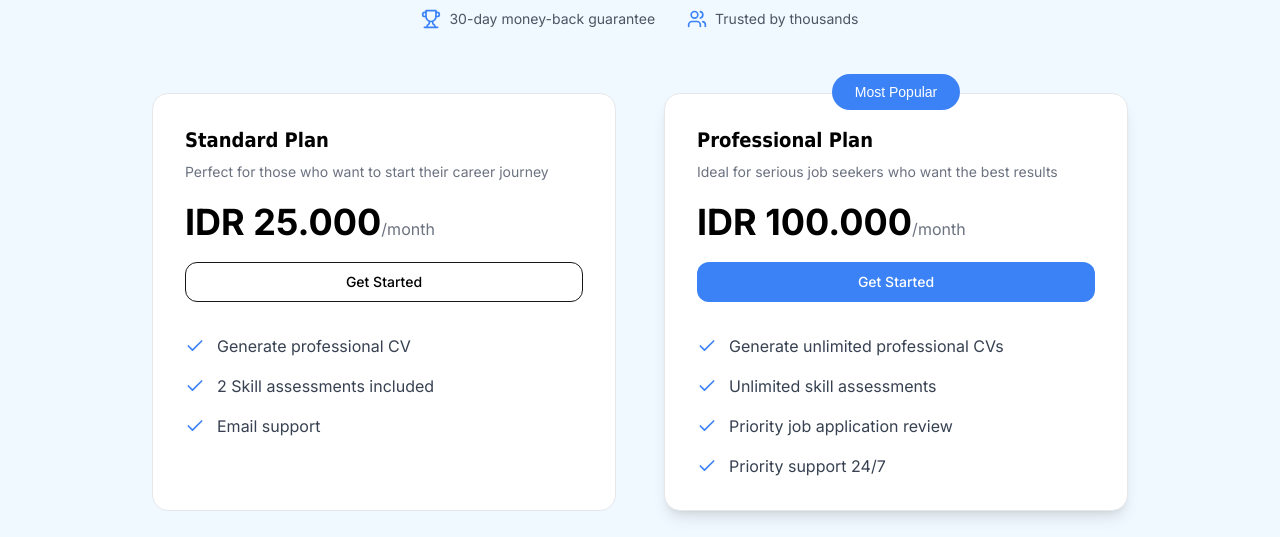
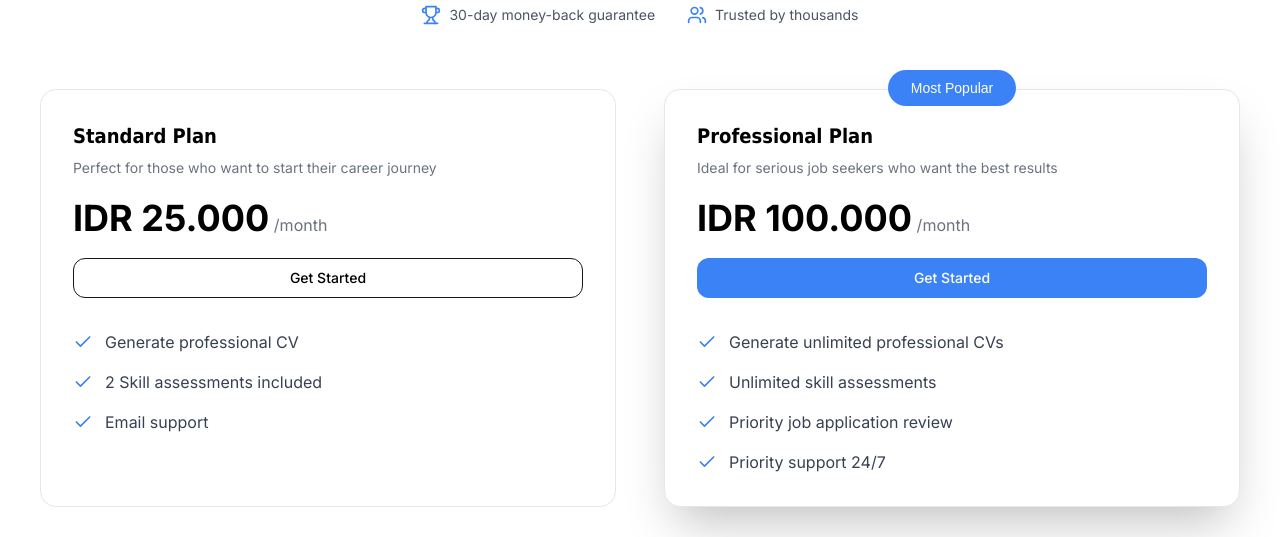
Before and after one commit to scruffy1407/finpro-web, a Next.js app: page /subscription in a window 1280 px wide. Shown: the part 263-800 px from the top of the page. Built offline with nearby package versions, Linux system fonts and the light colour scheme; no server answers.

Commit message:
feat: init subscription page

```diff
--- a/src/components/Modal/ModalContainer.tsx
+++ b/src/components/Modal/ModalContainer.tsx
@@ -34,7 +34,7 @@ function ModalContainer({
           >
             <div className="relative w-full md:max-w-xl h-full md:p-4 md:mx-auto ">
               {/* */}
-              <div className="absolute px-6 py-8 w-full flex flex-col gap-6 bg-white rounded-tl-2xl rounded-tr-2xl shadow bottom-0 md:relative md:rounded-2xl ">
+              <div className="absolute  px-6 py-8 w-full flex flex-col gap-6 bg-white rounded-tl-2xl rounded-tr-2xl shadow bottom-0 md:relative md:rounded-2xl md:top-1/2 md:-translate-y-1/2 ">
                 {/* */}
                 <div className="flex items-center justify-between rounded-t ">
                   <h3 className="text-xl font-bold text-gray-900 ">{title}</h3>{" "}
--- a/src/components/Subscription/Pricing/PricingCard.tsx
+++ b/src/components/Subscription/Pricing/PricingCard.tsx
@@ -35,7 +35,7 @@ export function PricingCard({
 
   return (
     <div
-      className={`relative rounded-2xl border p-8 ${isPopular ? "shadow-lg" : ""} bg-white`}
+      className={`relative rounded-2xl border p-8 ${isPopular ? "shadow-2xl" : ""} bg-white`}
     >
       {isPopular && (
         <div className="absolute -top-5 left-0 right-0 mx-auto w-32 rounded-full bg-blue-500 px-3 py-2 text-sm font-medium text-white text-center">
@@ -48,7 +48,7 @@ export function PricingCard({
       </div>
       <div className="mb-5">
         <span className="text-4xl font-bold">IDR {price}</span>
-        <span className="text-gray-500">/month</span>
+        <span className="text-gray-500"> /month</span>
       </div>
 
       <Button
--- a/src/pages/subscription/index.tsx
+++ b/src/pages/subscription/index.tsx
@@ -37,15 +37,6 @@ function Index() {
         onClose={handleCloseModal}
       >
         <div className={"flex flex-col gap-6"}>
-          <Image
-            src={"/loginAsset/USERLOGIN.webp"}
-            width={500}
-            height={500}
-            alt={"image"}
-            className={
-              "w-full h-[225px] object-cover object-position rounded-2xl"
-            }
-          />
           <div className={"flex flex-col gap-2 text-center"}>
             <h2 className="text-2xl font-bold text-neutral-950">
               Unlock Your Career Potential
@@ -81,10 +72,12 @@ function Index() {
         loginJobHunter="Login"
         loginCompanies="Login as Recruiter"
       />
-      <div className="mx-auto max-w-screen-lg px-4 py-16 sm:px-6">
-        <PageHeader />
-        <PricingSection />
-        <SupportSection />
+      <div className="mx-auto max-w-screen-xl mt-5 mb-10">
+        <div className={`bg-white w-full p-10 rounded-2xl`}>
+          <PageHeader />
+          <PricingSection />
+          <SupportSection />
+        </div>
       </div>
       <FooterComponent />
     </main>
```
